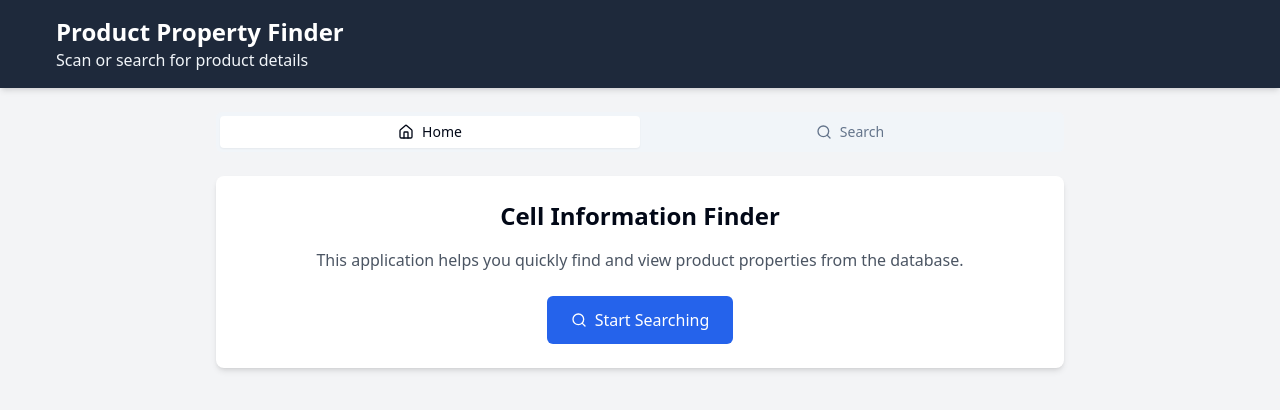
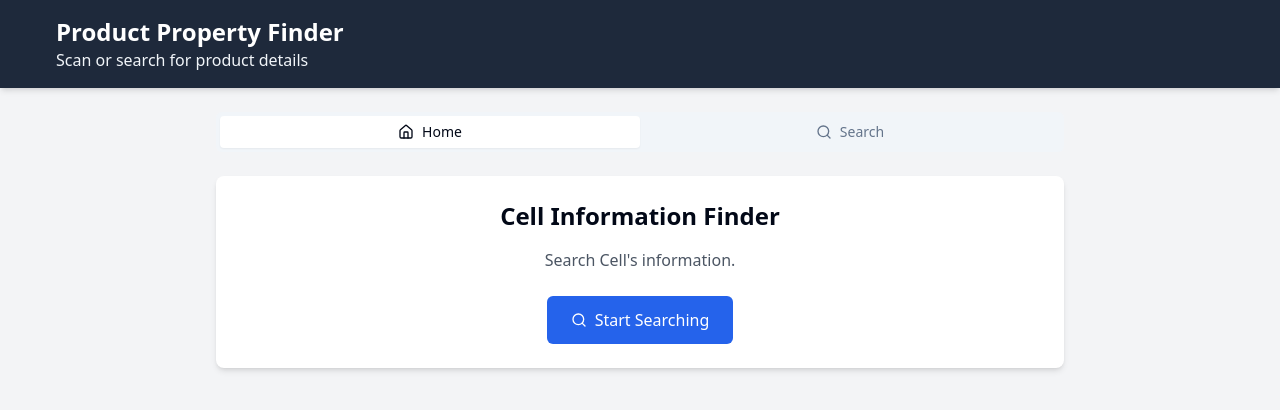
Before and after one commit to Ddybbuk/finderids, a React (Vite) app: page / in a window 1280 px wide. Shown: the top 410 px of the page. Built offline with nearby package versions, Linux system fonts and the light colour scheme.

Commit message:
Update HomePage.tsx

```diff
--- a/src/components/HomePage.tsx
+++ b/src/components/HomePage.tsx
@@ -11,7 +11,7 @@ const HomePage: React.FC<HomePageProps> = ({ onNavigateToSearch }) => {
     <div className="p-6 bg-white rounded-lg shadow-md">
       <h2 className="text-2xl font-bold mb-4 text-center">Cell Information Finder</h2>
       <p className="text-center text-gray-600 mb-6">
-        This application helps you quickly find and view product properties from the database.
+        Search Cell's information.
       </p>
 
       <div className="flex justify-center">
```
